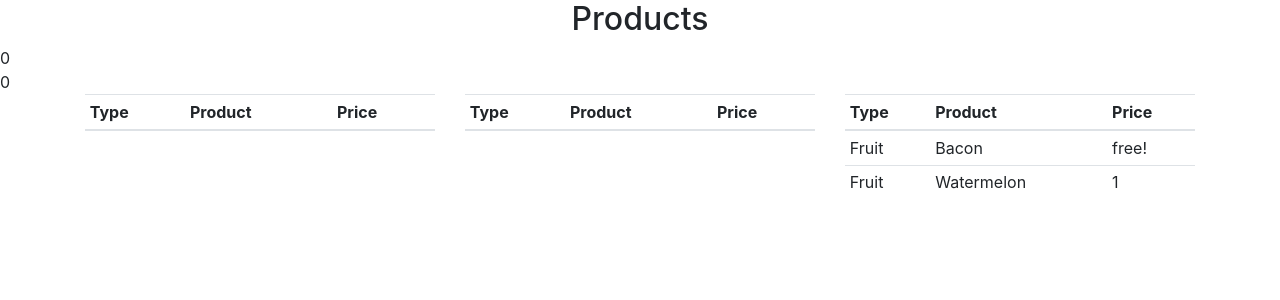
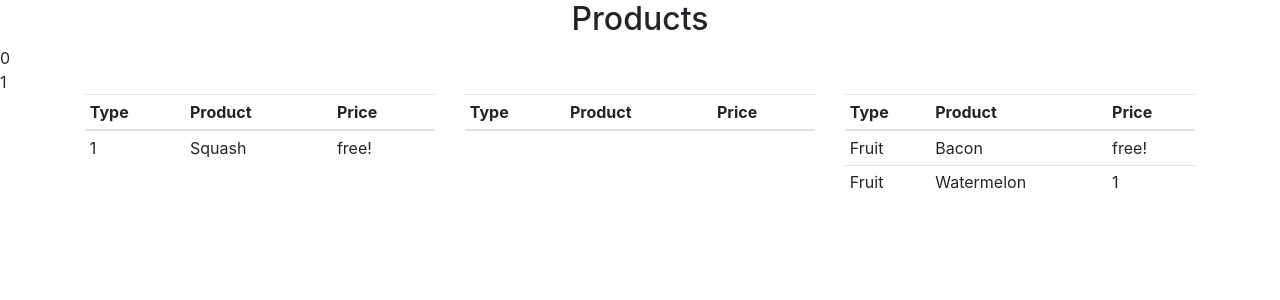
Before and after one commit to agrnrs/fruitstop, a PHP site: page / in a window 1280 px wide. Shown: the part 56-356 px from the top of the page. Run offline with PHP 8.4, Linux system fonts and the light colour scheme; tables that the repository leaves empty or names only in its code hold one stand-in row (values such as "Sample post"); lists and menus that the app fills with data are empty.

Commit message:
adding test entry to index

```diff
--- a/_notes/dwsync.xml
+++ b/_notes/dwsync.xml
@@ -1,6 +1,6 @@
 <?xml version="1.0" encoding="utf-8" ?>
 <dwsync>
 <file name=".gitattributes" server="ftp.datanomlabb.net" local="131858780929653442" remote="131858802600000000" Dst="1" />
-<file name="index.php" server="ftp.datanomlabb.net" local="131858804900074336" remote="131858805000000000" Dst="1" />
+<file name="index.php" server="ftp.datanomlabb.net" local="131858815955276474" remote="131858815800000000" Dst="1" />
 <file name="plan.js" server="ftp.datanomlabb.net" local="131858788695706811" remote="131858802600000000" Dst="1" />
 </dwsync>
--- a/index.php
+++ b/index.php
@@ -63,7 +63,22 @@
 $outp1 = array();
 $outp2 = array();
 $outp3 = array();
+$idid1 = array();
+$idid2 = array();
+$idid3 = array();
 
+	//for testing, code that adds example products to list
+	array_push($types1, 1);
+	array_push($prods1, "Squash");
+	$str = "<tr>
+      <td>".$types1[0]."</td>
+      <td>".$prods1[0]."</td>
+      <td>free!</td>
+    </tr>";
+	array_push($outp1, $str);
+
+
+	//actual code, which works WHEN CONNECTED TO DB
 for ($a=0; $a<$listsum; $a++){
 	if ($a <= $intarl){
 		array_push($types1, $typelist[$a]);
```
